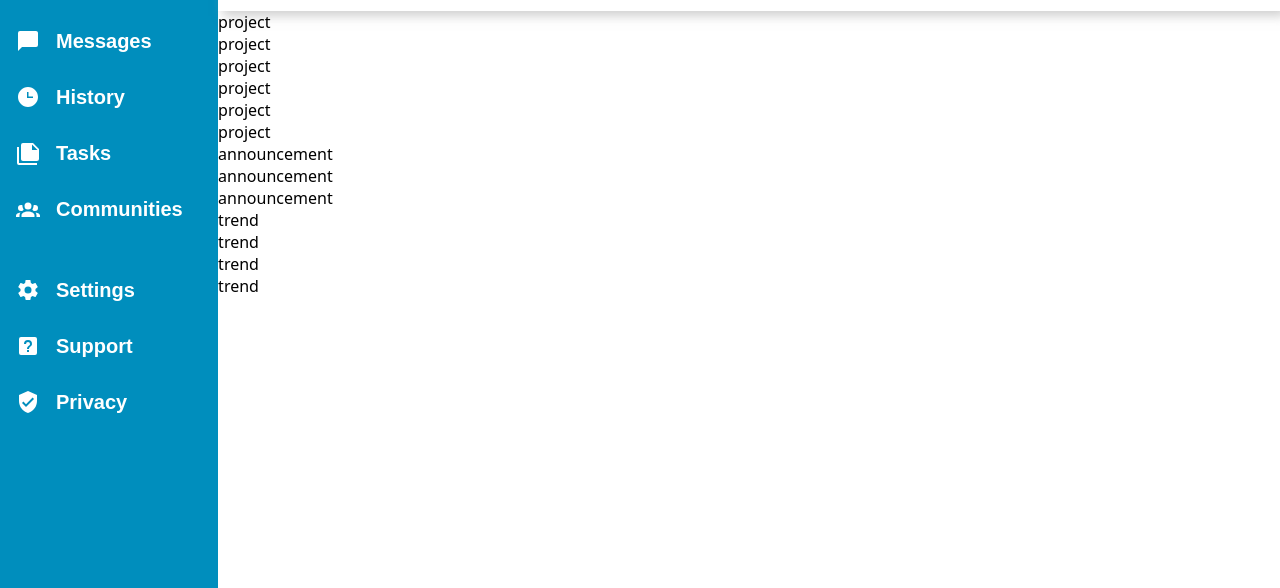
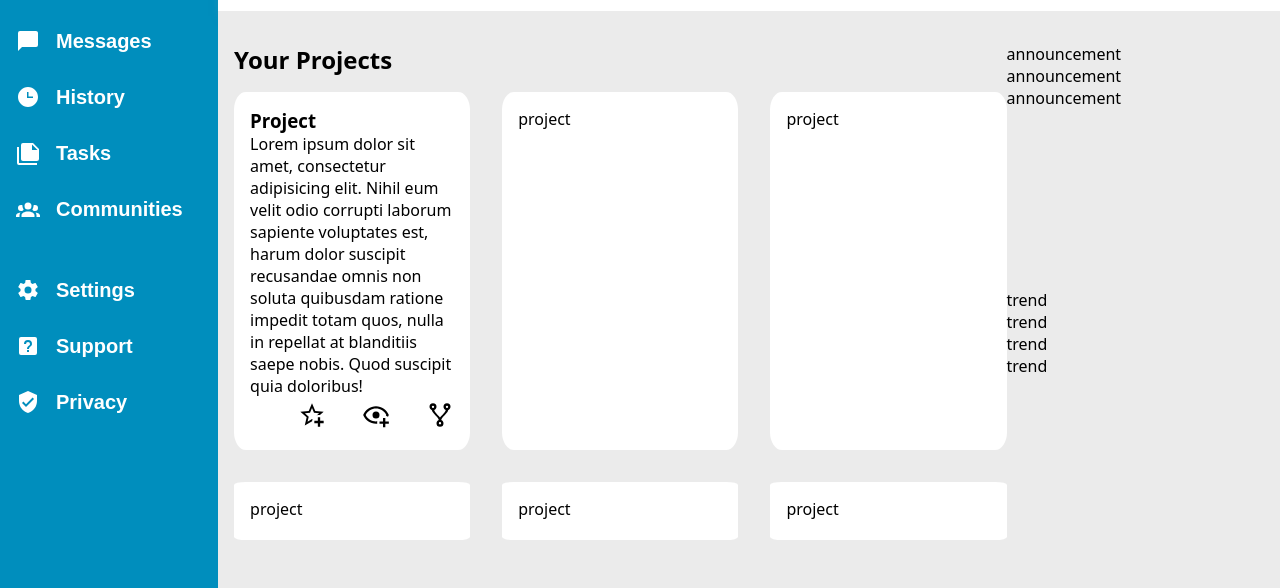
Before and after one commit to drex109/odin-admin-dashboard, a plain HTML site: page index.html in a window 1280 px wide. Shown: the part 212-800 px from the top of the page. Drawn offline with Linux system fonts and the light colour scheme.

Commit message:
started on project cards layout and card content

```diff
--- a/index.html
+++ b/index.html
@@ -73,13 +73,45 @@
         </div>
     </div>
     <div class="main-content">
+
         <div class="projects">
-            <div class="card">project</div>
-            <div class="card">project</div>
-            <div class="card">project</div>
-            <div class="card">project</div>
-            <div class="card">project</div>
-            <div class="card">project</div>
+
+            <h2>Your Projects</h2>
+
+            <div class="cards">
+                <div class="card">
+                    <div class="card-description">
+                        <h3>Project</h3>
+                        <p>Lorem ipsum dolor sit amet, consectetur adipisicing elit. Nihil eum velit odio corrupti laborum sapiente voluptates est, harum dolor suscipit recusandae omnis non soluta quibusdam ratione impedit totam quos, nulla in repellat at blanditiis saepe nobis. Quod suscipit quia doloribus!</p>
+                    </div>
+                    <div class="card-icons">
+                        <svg width="28" height="28" xmlns="http://www.w3.org/2000/svg" viewBox="0 0 24 24"><title>star-plus-outline</title><path d="M5.8 21L7.4 14L2 9.2L9.2 8.6L12 2L14.8 8.6L22 9.2L18.8 12H18C17.3 12 16.6 12.1 15.9 12.4L18.1 10.5L13.7 10.1L12 6.1L10.3 10.1L5.9 10.5L9.2 13.4L8.2 17.7L12 15.4L12.5 15.7C12.3 16.2 12.1 16.8 12.1 17.3L5.8 21M17 14V17H14V19H17V22H19V19H22V17H19V14H17Z" /></svg>
+
+                        <svg width="28" height="28" xmlns="http://www.w3.org/2000/svg" viewBox="0 0 24 24"><title>eye-plus-outline</title><path d="M12,4.5C7,4.5 2.73,7.61 1,12C2.73,16.39 7,19.5 12,19.5C12.36,19.5 12.72,19.5 13.08,19.45C13.03,19.13 13,18.82 13,18.5C13,18.14 13.04,17.78 13.1,17.42C12.74,17.46 12.37,17.5 12,17.5C8.24,17.5 4.83,15.36 3.18,12C4.83,8.64 8.24,6.5 12,6.5C15.76,6.5 19.17,8.64 20.82,12C20.7,12.24 20.56,12.45 20.43,12.68C21.09,12.84 21.72,13.11 22.29,13.5C22.56,13 22.8,12.5 23,12C21.27,7.61 17,4.5 12,4.5M12,9A3,3 0 0,0 9,12A3,3 0 0,0 12,15A3,3 0 0,0 15,12A3,3 0 0,0 12,9M18,14.5V17.5H15V19.5H18V22.5H20V19.5H23V17.5H20V14.5H18Z" /></svg>
+
+                        <svg width="28" height="28" xmlns="http://www.w3.org/2000/svg" viewBox="0 0 24 24"><title>source-fork</title><path d="M6,2A3,3 0 0,1 9,5C9,6.28 8.19,7.38 7.06,7.81C7.15,8.27 7.39,8.83 8,9.63C9,10.92 11,12.83 12,14.17C13,12.83 15,10.92 16,9.63C16.61,8.83 16.85,8.27 16.94,7.81C15.81,7.38 15,6.28 15,5A3,3 0 0,1 18,2A3,3 0 0,1 21,5C21,6.32 20.14,7.45 18.95,7.85C18.87,8.37 18.64,9 18,9.83C17,11.17 15,13.08 14,14.38C13.39,15.17 13.15,15.73 13.06,16.19C14.19,16.62 15,17.72 15,19A3,3 0 0,1 12,22A3,3 0 0,1 9,19C9,17.72 9.81,16.62 10.94,16.19C10.85,15.73 10.61,15.17 10,14.38C9,13.08 7,11.17 6,9.83C5.36,9 5.13,8.37 5.05,7.85C3.86,7.45 3,6.32 3,5A3,3 0 0,1 6,2M6,4A1,1 0 0,0 5,5A1,1 0 0,0 6,6A1,1 0 0,0 7,5A1,1 0 0,0 6,4M18,4A1,1 0 0,0 17,5A1,1 0 0,0 18,6A1,1 0 0,0 19,5A1,1 0 0,0 18,4M12,18A1,1 0 0,0 11,19A1,1 0 0,0 12,20A1,1 0 0,0 13,19A1,1 0 0,0 12,18Z" /></svg>
+                    </div>
+
+
+
+                </div>
+                <div class="card">
+                    <p>project</p>
+                </div>
+                <div class="card">
+                    <p>project</p>
+                </div>
+                <div class="card">
+                    <p>project</p>
+                </div>
+                <div class="card">
+                    <p>project</p>
+                </div>
+                <div class="card">
+                    <p>project</p>
+                </div>
+            </div>
+
         </div>
         <div class="announcements">
             <div class="announcement">announcement</div>
--- a/style.css
+++ b/style.css
@@ -67,7 +67,7 @@ button{
     font-weight: bold;
 }
 #search-bar{
-    background-color: lightgray;
+    background-color: rgb(235, 235, 235);
     border: none;
     border-radius: 1rem;
     width: 100%;
@@ -111,6 +111,36 @@ button{
 }
 
 
-/* .main-content{
+.main-content{
+    display: grid;
+    grid-template-columns: 3fr 1fr;
+    background-color: rgb(235, 235, 235);
+    padding: 2rem 1rem;
+}
+.projects{
+    grid-row: 1 / 3;
+    display: grid;
+    grid-template-rows: auto 1fr;
 
-} */
+}
+.cards{
+    display: grid;
+    grid-template-columns: 1fr 1fr 1fr;
+    gap: 2rem;
+    /* align-items: center; */
+    padding: 1rem 0rem;
+}
+.card{
+    background-color: white;
+    /* height: ; */
+    border-radius: 5%;
+    display: grid;
+    grid-template-rows: 1fr auto;
+    padding: 1rem;
+}
+.card-icons{
+    text-align: end;
+}
+.card-icons svg:not(:last-child){
+    margin-right: 2rem;
+}
```
